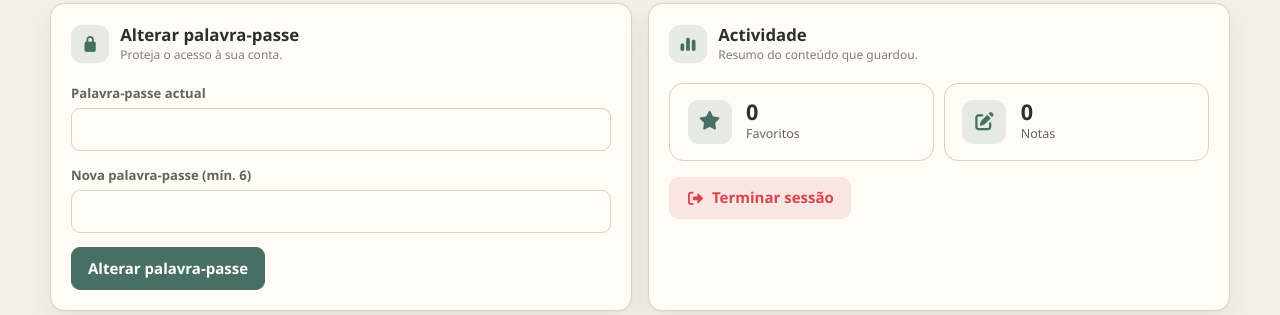
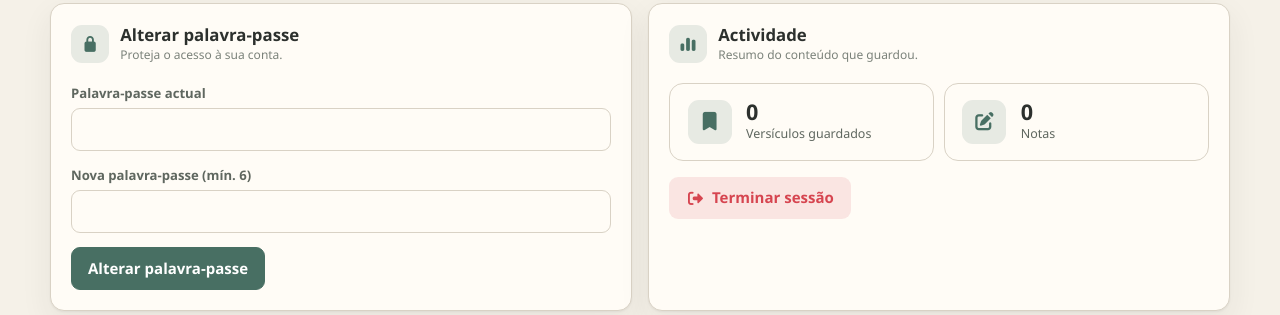
Before and after one commit to mbeve235/biblia, a PHP site: page /biblia-web/perfil.php in a window 1280 px wide. Shown: the part 767-1082 px from the top of the page. Run offline with PHP 8.4, Linux system fonts and the light colour scheme; a user stored in the database is signed in; data that the repository does not hold is empty.

Commit message:
Harmoniza linguagem de conteudo guardado

```diff
--- a/assets/js/app.js
+++ b/assets/js/app.js
@@ -349,18 +349,18 @@ const VerseActions = {
 
   async toggleFavorite(verseId, btn) {
     if (!IS_LOGGED_IN) {
-      toast('Inicie sessão para guardar favoritos.', 'error');
+      toast('Inicie sessão para guardar versículos.', 'error');
       return;
     }
     try {
       if (this.isFav(verseId)) {
         await api('DELETE', '/favorites/' + verseId);
         this.favorites.delete(verseId);
-        toast('Removido dos favoritos.');
+        toast('Versículo removido dos guardados.');
       } else {
         await api('POST', '/favorites', { verse_id: verseId });
         this.favorites.add(verseId);
-        toast('Adicionado aos favoritos.', 'success');
+        toast('Versículo guardado.', 'success');
       }
       if (btn) btn.classList.toggle('on', this.isFav(verseId));
     } catch (e) {
--- a/favoritos.php
+++ b/favoritos.php
@@ -40,7 +40,7 @@ $favs = db_all(
 <?php else: ?>
   <div class="personal-filter">
     <i class="fas fa-magnifying-glass"></i>
-    <input type="search" id="favorites-filter" placeholder="Filtrar por livro, referência ou texto…" aria-label="Filtrar favoritos">
+    <input type="search" id="favorites-filter" placeholder="Filtrar por livro, referência ou texto…" aria-label="Filtrar versículos guardados">
     <span id="favorites-filter-count"><?= count($favs) ?> visíveis</span>
   </div>
   <?php foreach ($favs as $f): ?>
@@ -84,10 +84,10 @@ favoriteFilter?.addEventListener('input', () => {
   document.getElementById('favorites-filter-count').textContent = visible + ' visíveis';
 });
 async function bwRemoveFav(verseId, btn) {
-  if (!confirm('Remover este versículo dos favoritos?')) return;
+  if (!confirm('Remover este versículo dos guardados?')) return;
   try {
     await api('DELETE', '/favorites/' + verseId);
-    toast('Removido dos favoritos.');
+    toast('Versículo removido dos guardados.');
     btn.closest('.card').remove();
   } catch (e) { toast(e.message, 'error'); }
 }
--- a/index.php
+++ b/index.php
@@ -128,7 +128,7 @@ if ($user) {
 <?php if ($user && $personalStats): ?>
 <div class="home-personal-stats" aria-label="Resumo da sua conta">
   <a href="<?= url('/historico.php') ?>"><i class="fas fa-fire"></i><strong><?= $readingStreak ?></strong><span><?= $readingStreak === 1 ? 'dia seguido' : 'dias seguidos' ?></span></a>
-  <a href="<?= url('/favoritos.php') ?>"><i class="fas fa-star"></i><strong><?= (int) $personalStats['favorites'] ?></strong><span>Favoritos</span></a>
+  <a href="<?= url('/favoritos.php') ?>"><i class="fas fa-bookmark"></i><strong><?= (int) $personalStats['favorites'] ?></strong><span>Guardados</span></a>
   <a href="<?= url('/notas.php') ?>"><i class="fas fa-pen-to-square"></i><strong><?= (int) $personalStats['notes'] ?></strong><span>Notas</span></a>
   <a href="<?= url('/ministracoes.php') ?>"><i class="fas fa-dove"></i><strong><?= (int) $personalStats['ministracoes'] ?></strong><span>Ministrações</span></a>
 </div>
@@ -225,7 +225,7 @@ $votdUrl = $votd
 
   <?php if ($favVerses): ?>
   <section class="card home-list-card">
-    <div class="home-section-head compact"><div><span>Guardados</span><h2>Favoritos recentes</h2></div><a href="<?= url('/favoritos.php') ?>">Ver tudo</a></div>
+    <div class="home-section-head compact"><div><span>Guardados</span><h2>Versículos recentes</h2></div><a href="<?= url('/favoritos.php') ?>">Ver tudo</a></div>
     <div class="home-favorites-list">
       <?php foreach ($favVerses as $fv): ?>
         <a href="<?= url('/leitura.php?translation=' . urlencode($fv['translation']) . '&book=' . urlencode($fv['slug']) . '&chapter=' . (int) $fv['chapter_number']) . '#v' . (int) $fv['verse_number'] ?>">
--- a/leitura.php
+++ b/leitura.php
@@ -170,7 +170,7 @@ if ($user = current_user()) {
         <?= e($v['text']) ?>
         <?php if ($hasNote): ?><i class="fas fa-pen-to-square note-indicator" title="Este versículo tem uma nota"></i><?php endif; ?>
         <span class="vtools">
-          <button type="button" class="act-fav <?= $isFav ? 'on' : '' ?>" title="Favorito" onclick="bwToggleFav(this, <?= $vid ?>)"><i class="fas fa-star"></i></button>
+          <button type="button" class="act-fav <?= $isFav ? 'on' : '' ?>" title="Guardar versículo" aria-label="Guardar versículo" onclick="bwToggleFav(this, <?= $vid ?>)"><i class="fas fa-bookmark"></i></button>
           <button type="button" title="Nota" onclick="bwOpenNote(<?= $vid ?>, <?= (int) $v['verse_number'] ?>)"><i class="fas fa-pen-to-square"></i></button>
           <button type="button" title="Copiar" onclick="bwCopyVerse(<?= (int) $v['verse_number'] ?>, this)"><i class="fas fa-copy"></i></button>
           <button type="button" title="Partilhar" onclick="bwShareVerse(<?= (int) $v['verse_number'] ?>, this)"><i class="fas fa-share-nodes"></i></button>
--- a/login.php
+++ b/login.php
@@ -29,7 +29,7 @@ require_once __DIR__ . '/includes/header.php';
       <div class="auth-aside-copy">
         <span class="auth-kicker">A sua jornada continua</span>
         <h1>Volte à Palavra de onde parou.</h1>
-        <p>Os seus favoritos, notas, ministrações e histórico ficam guardados num só lugar.</p>
+        <p>Os seus versículos, notas, ministrações e histórico ficam guardados num só lugar.</p>
       </div>
       <div class="auth-quote"><i class="fas fa-quote-left"></i><span>“Lâmpada para os meus pés é a tua palavra.”</span><small>Salmos 119:105</small></div>
     </aside>
--- a/perfil.php
+++ b/perfil.php
@@ -132,8 +132,8 @@
   <section class="card settings-card">
     <div class="settings-card-head"><span><i class="fas fa-chart-simple"></i></span><div><h3>Actividade</h3><p>Resumo do conteúdo que guardou.</p></div></div>
     <div class="stats-grid">
-      <div class="stat-card"><div class="icon"><i class="fas fa-star"></i></div>
-        <div><div class="value"><?= fmt_num($favCount) ?></div><div class="label">Favoritos</div></div></div>
+      <div class="stat-card"><div class="icon"><i class="fas fa-bookmark"></i></div>
+        <div><div class="value"><?= fmt_num($favCount) ?></div><div class="label">Versículos guardados</div></div></div>
       <div class="stat-card"><div class="icon"><i class="fas fa-pen-to-square"></i></div>
         <div><div class="value"><?= fmt_num($noteCount) ?></div><div class="label">Notas</div></div></div>
     </div>
--- a/registar.php
+++ b/registar.php
@@ -42,7 +42,7 @@ require_once __DIR__ . '/includes/header.php';
     <aside class="auth-aside auth-aside-register">
       <a class="brand" href="<?= url('/index.php') ?>"><span class="logo"><?= brand_svg() ?></span><span><?= e(APP_NAME) ?></span></a>
       <div class="auth-aside-copy"><span class="auth-kicker">Comece hoje</span><h1>Construa o seu espaço de estudo.</h1><p>Guarde versículos, escreva notas e acompanhe a sua jornada de leitura.</p></div>
-      <ul class="auth-benefits"><li><i class="fas fa-check"></i> Favoritos sincronizados</li><li><i class="fas fa-check"></i> Notas e ministrações pessoais</li><li><i class="fas fa-check"></i> Histórico de leitura</li></ul>
+      <ul class="auth-benefits"><li><i class="fas fa-check"></i> Versículos guardados e sincronizados</li><li><i class="fas fa-check"></i> Notas e ministrações pessoais</li><li><i class="fas fa-check"></i> Histórico de leitura</li></ul>
     </aside>
 
     <section class="card auth-panel">
```
